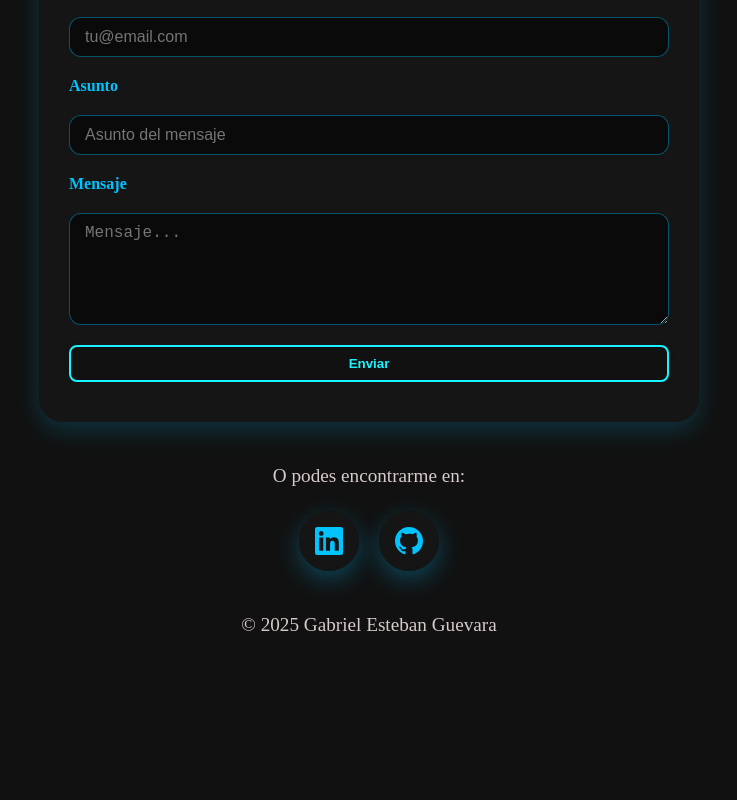
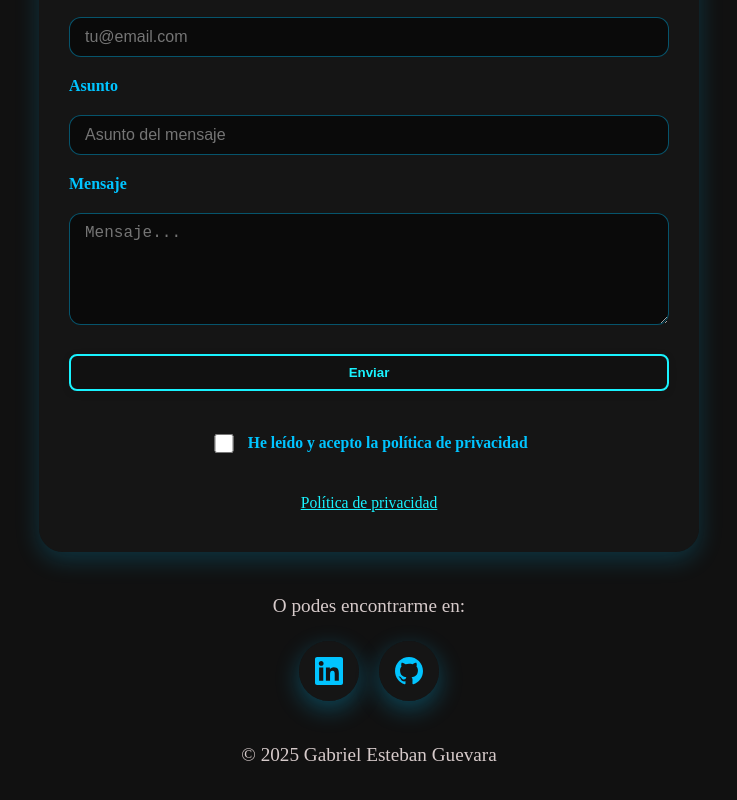
Before and after one commit to watefa1/gabrielguevara.portafolio, an Angular app: page / in a window 1280 px wide. Shown: the part 3803-4603 px from the top of the page, without its empty margins (271-1008 px from the left). Before the commit the page ends 4531 px from the top, so only its background shows below. Built offline with nearby package versions, Linux system fonts and the light colour scheme; a web font is replaced by a local one.

Commit message:
politica de privacidad en contacto

```diff
--- a/src/app/app.ts
+++ b/src/app/app.ts
@@ -23,6 +23,9 @@ export class App implements AfterViewInit {
     this.setLang(this.lang);
     if ((window as any).setLang) {
       (window as any).setLang(this.lang);
+    }
+    if ((window as any).setLangContacto) {
+      (window as any).setLangContacto(this.lang);
     }
   }
 
--- a/src/app/contacto/contacto.html
+++ b/src/app/contacto/contacto.html
@@ -10,8 +10,34 @@
   <label id="contacto-label-message" for="message">Mensaje</label>
   <textarea id="message" name="message" rows="5" required placeholder="Mensaje..." data-ph="contacto-ph-message"></textarea>
 
-  <button type="submit" id="contacto-btn" class="btn-proyecto">Enviar</button>
-  </form>
+
+  <button type="submit" id="contacto-btn" class="btn-proyecto" style="margin-top:0.7em;">{{ lang === 'es' ? 'Enviar' : 'Send' }}</button>
+  <div style="display:flex;align-items:center;justify-content:center;gap:0.7em;margin-top:1.2em;">
+    <input type="checkbox" id="priv-check" name="priv-check" required style="accent-color:#19f3ff;width:1.2em;height:1.2em;">
+    <label for="priv-check" style="font-size:0.98em;cursor:pointer;">
+      {{ lang === 'es' ? 'He leído y acepto la política de privacidad' : 'I have read and accept the privacy policy' }}
+    </label>
+  </div>
+  <div style="text-align:center; margin-top:18px;">
+  <a href="#" class="priv-link" (click)="$event.preventDefault(); showPrivModal=true" style="font-size:0.98em; color:#19f3ff; text-decoration:underline;">{{ lang === 'es' ? 'Política de privacidad' : 'Privacy Policy' }}</a>
+  </div>
+</form>
+
+<div class="priv-modal" *ngIf="showPrivModal" style="position:fixed;top:0;left:0;width:100vw;height:100vh;background:rgba(0,0,0,0.5);z-index:9999;display:flex;align-items:center;justify-content:center;">
+  <div style="background:#222;padding:2rem 1.5rem;border-radius:16px;max-width:400px;color:#fff;box-shadow:0 8px 32px #19f3ff44;position:relative;">
+    <button (click)="showPrivModal=false" style="position:absolute;top:12px;right:12px;background:none;border:none;font-size:1.5em;color:#19f3ff;cursor:pointer;">&times;</button>
+  <div *ngIf="lang === 'es'">
+      <h3 style="margin-bottom:1rem;">Política de privacidad</h3>
+      <p>El email proporcionado será utilizado únicamente para responder a tus consultas. No se compartirá con terceros ni se usará para fines comerciales. Tu información será tratada con estricta confidencialidad y solo se almacenará el tiempo necesario para gestionar tu consulta.</p>
+      <p>Si tienes dudas sobre el tratamiento de tus datos, puedes consultarme directamente.</p>
+    </div>
+  <div *ngIf="lang === 'en'">
+      <h3 style="margin-bottom:1rem;">Privacy Policy</h3>
+      <p>The email you provide will be used solely to respond to your inquiries. It will not be shared with third parties or used for commercial purposes. Your information will be handled with strict confidentiality and only stored as long as needed to manage your request.</p>
+      <p>If you have questions about data handling, feel free to ask me directly.</p>
+    </div>
+  </div>
+</div>
 
  <p id="contacto-social-label">O podes encontrarme en:</p>
   <div class="social-buttons">
--- a/src/app/contacto/contacto.ts
+++ b/src/app/contacto/contacto.ts
@@ -1,11 +1,20 @@
-import { Component } from '@angular/core';
+import { Component, OnInit } from '@angular/core';
+import { CommonModule } from '@angular/common';
 
 @Component({
   selector: 'app-contacto',
-  imports: [],
+  imports: [CommonModule],
   templateUrl: './contacto.html',
   styleUrl: './contacto.css'
 })
-export class Contacto {
+export class Contacto implements OnInit {
+  showPrivModal = false;
+  lang: 'es' | 'en' = 'es';
 
+  ngOnInit(): void {
+    this.lang = (window as any).lang || 'es';
+    (window as any).setLangContacto = (lang: 'es' | 'en') => {
+      this.lang = lang;
+    };
+  }
 }
```
